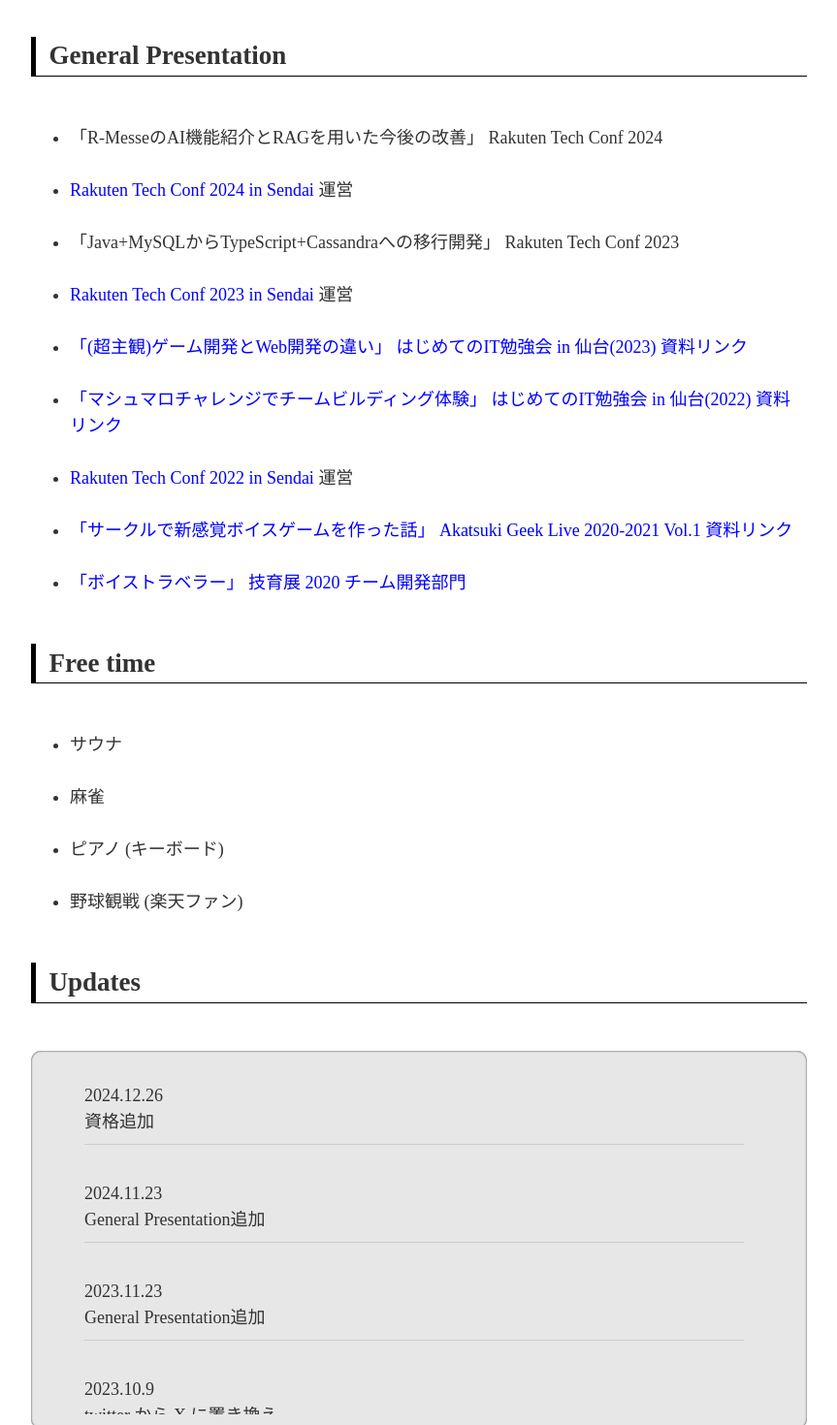
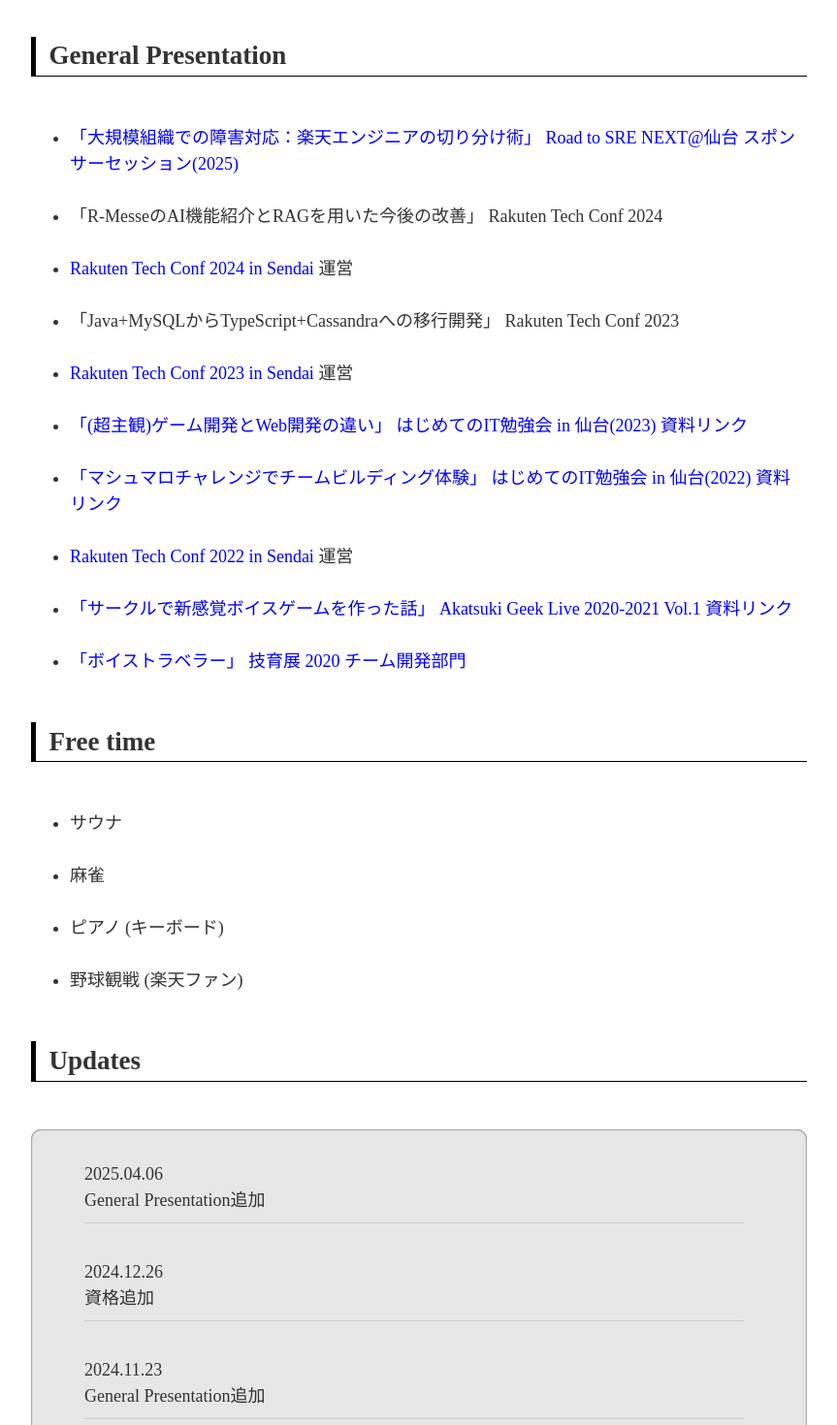
Before and after one commit to Baplisca/NextJS-Portfolio, a Next.js app: page / in a window 1280 px wide. Shown: the part 2120-3590 px from the top of the page at 97% size, without its empty margins (208-1071 px from the left). Built offline with nearby package versions, Linux system fonts and the light colour scheme; a web font is replaced by a local one.

Commit message:
add content

```diff
--- a/package.json
+++ b/package.json
@@ -1,6 +1,6 @@
 {
   "name": "next-portfolio",
-  "version": "1.1.0",
+  "version": "1.2.0",
   "private": true,
   "scripts": {
     "dev": "next dev",
--- a/src/organisms/GeneralPresentationContent.tsx
+++ b/src/organisms/GeneralPresentationContent.tsx
@@ -2,6 +2,20 @@
 import ContentsDisplay from "./ContentsDisplay";
 
 const generalPresentationItems: IContent[] = [
+  {
+    value: (
+      <span>
+        <a
+          href="https://sre-lounge.connpass.com/event/345125/"
+          rel="noreferrer noopener"
+          target="_blank"
+        >
+          「大規模組織での障害対応：楽天エンジニアの切り分け術」 Road to SRE
+          NEXT@仙台 スポンサーセッション(2025)
+        </a>
+      </span>
+    ),
+  },
   {
     value: (
       <span>
--- a/src/organisms/UpdateContent.tsx
+++ b/src/organisms/UpdateContent.tsx
@@ -10,6 +10,12 @@
 }
 
 const updateItems: IUpdateItem[] = [
+  {
+    value: "General Presentation追加",
+    date: "2025.04.06",
+    value_en: "Add General Presentation",
+    date_en: "2025-04-06",
+  },
   {
     value: "資格追加",
     date: "2024.12.26",
```
Also changed, not shown: 1 other file (tests, documents, lock files or other folders).
